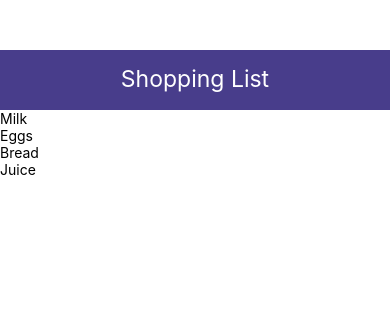
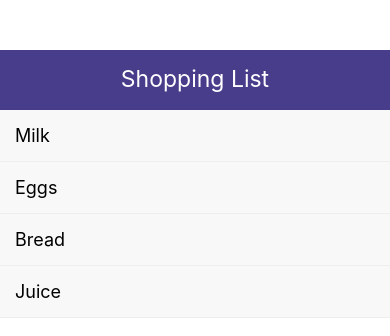
Before and after one commit to moh-C/React_Native_Crash_Course, a React Native app in the folder ShoppingList/: screen / in a window 390 px wide. Shown: the top 336 px of the page. Built offline with nearby package versions, Linux system fonts and the light colour scheme.

Commit message:
items are now passed

```diff
--- a/ShoppingList/App.js
+++ b/ShoppingList/App.js
@@ -1,5 +1,6 @@
 import React, { useState } from 'react';
 import { View, Text, StyleSheet, FlatList } from 'react-native';
+import ListItem from './components/ListItem';
 import Header from './components/Header';
 
 const App = () => {
@@ -15,19 +16,11 @@
       <Header title='Shopping List' />
       <FlatList
         data={items}
-        renderItem={({ item }) => <Text>{item.text}</Text>}
+        renderItem={({ item }) => <ListItem item={item} />}
       />
     </View>
   );
 };
-
-function Item({ title }) {
-  return (
-    <View style={styles.item}>
-      <Text style={styles.title}>{title}</Text>
-    </View>
-  );
-}
 
 const styles = StyleSheet.create({
   container: {
--- /dev/null
+++ b/ShoppingList/components/ListItem.js
@@ -0,0 +1,31 @@
+import React from 'react';
+import { View, Text, StyleSheet, TouchableOpacity } from 'react-native';
+
+const ListItem = ({ item }) => {
+  return (
+    <TouchableOpacity style={styles.listItem}>
+      <View style={styles.listItemView}>
+        <Text style={styles.listItemText}>{item.text}</Text>
+      </View>
+    </TouchableOpacity>
+  );
+};
+
+const styles = StyleSheet.create({
+  listItem: {
+    padding: 15,
+    backgroundColor: '#F8F8F8',
+    borderBottomWidth: 1,
+    borderColor: '#eee'
+  },
+  listItemView: {
+    flexDirection: 'row',
+    justifyContent: 'space-between',
+    alignItems: 'center'
+  },
+  listItemText: {
+    fontSize: 18
+  }
+});
+
+export default ListItem;
```
